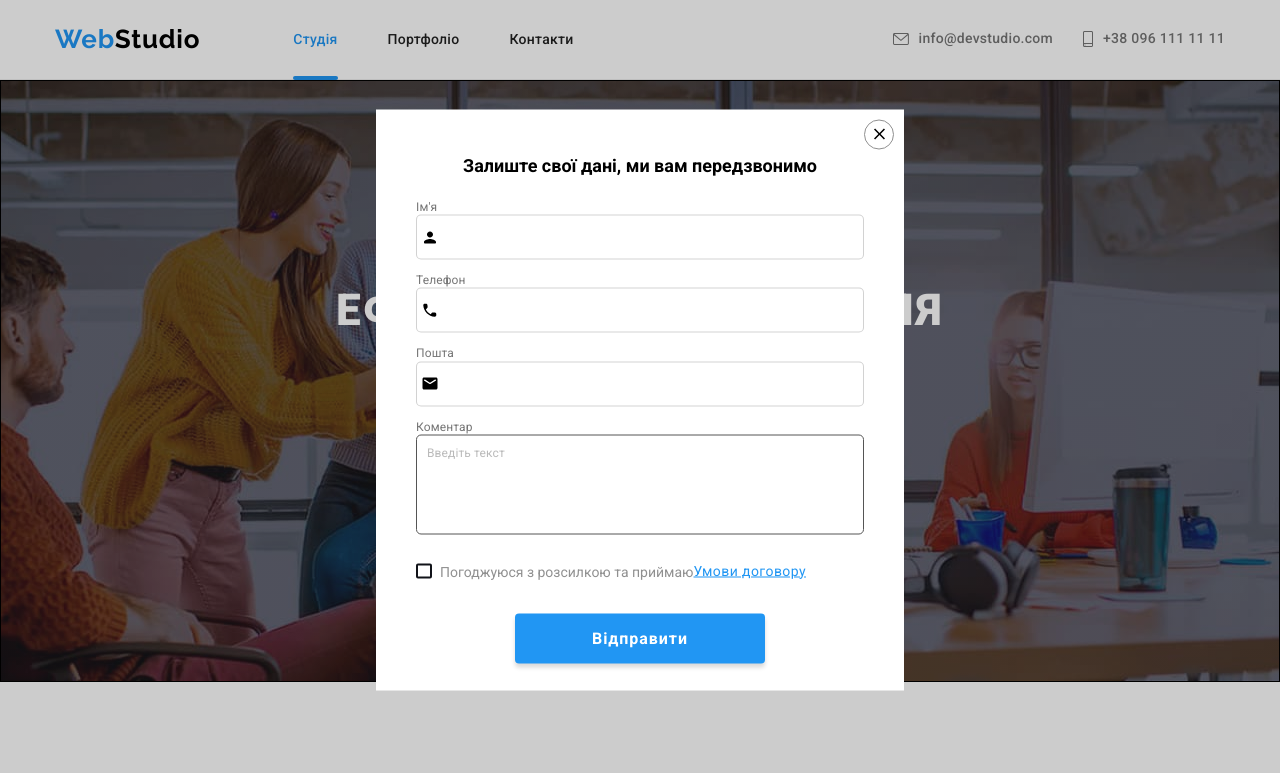
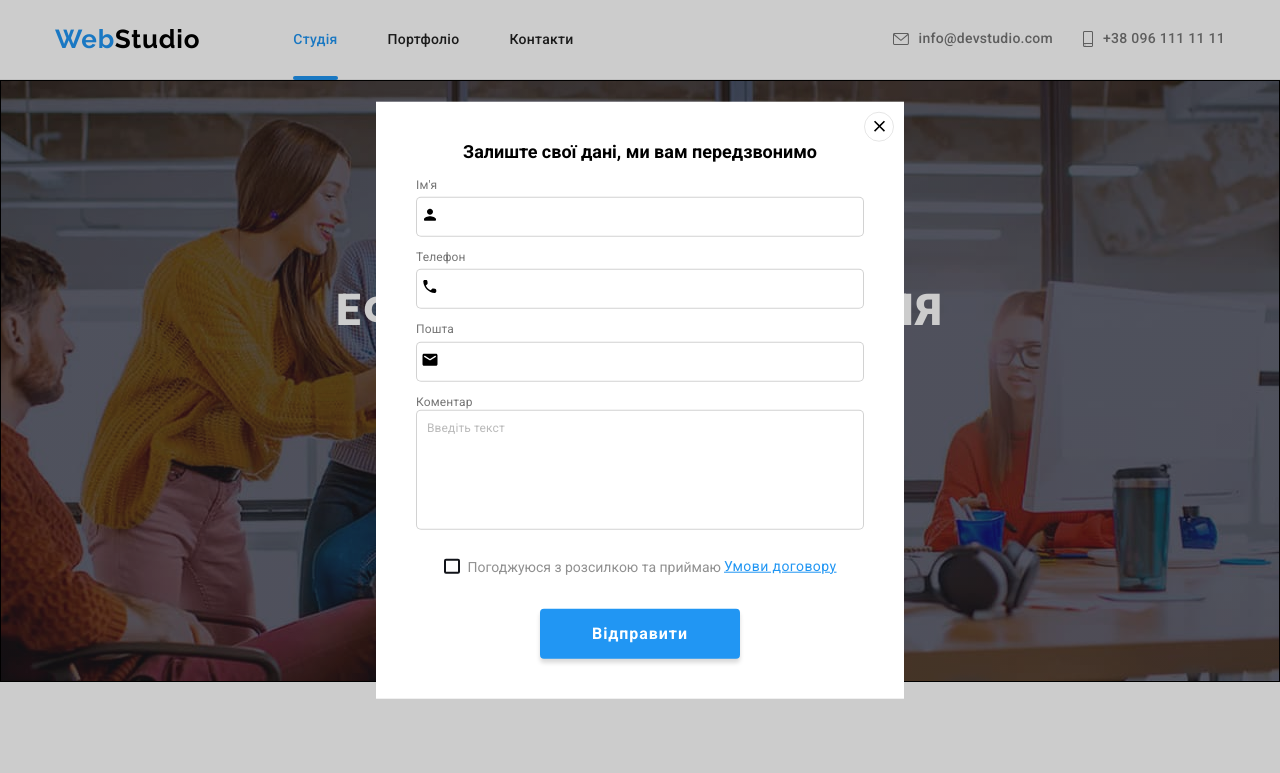
Before and after one commit to Nikolayarefin/HW-6, a plain HTML site: page index.html in a window 1280 px wide. Both pictures are taken after a click on the button "Замовити послугу". Shown: the top 773 px of the page. Drawn offline with nearby package versions, Linux system fonts and the light colour scheme.

Commit message:
correction-1

```diff
--- a/css/main.css
+++ b/css/main.css
@@ -428,7 +428,7 @@ box-shadow: 0px 1px 1px rgba(0, 0, 0, 0.12), 0px 4px 4px rgba(0, 0, 0, 0.06), 1p
   background: #2196f3;
   box-shadow: 0px 4px 4px rgba(0, 0, 0, 0.15);
   border-radius: 4px;
-  min-width: 250px;
+  min-width: 200px;
   height: 50px;
   border: 1px;
   display: flex;
--- a/css/styles.css
+++ b/css/styles.css
@@ -586,7 +586,7 @@ display: flex;
     background: #2196f3;
     box-shadow: 0px 4px 4px rgba(0, 0, 0, 0.15);
     border-radius: 4px;
-    min-width: 250px;
+    min-width: 200px;
     height: 50px;
     border: 1px;
     display: flex;
@@ -618,8 +618,8 @@ display: flex;
   left: 50%;
   transform: translate(-50%, -50%) scale(1);
   transition: transform 300ms linear;
-  padding-left: 40px;
-  padding-right: 40px;
+  padding: 40px;
+
 }
 
 .backdrop.is-hidden .modal {
@@ -629,7 +629,7 @@ display: flex;
 .modal-btn {
   width: 30px;
   height: 30px;
-  border: 1px solid #909090;
+  border: 1px solid rgba(0, 0, 0, 0.1);
   border-radius: 50%;
   background-color: transparent;
   position: absolute;
@@ -656,8 +656,7 @@ display: flex;
   font-size: 18px;
   font-weight: 600;
   text-align: center;
-  margin-top: 46px;
-  margin-bottom: 20px;
+  margin-bottom: 12px;
 }
 
 .modal-field {
@@ -667,20 +666,24 @@ display: flex;
 .modal-field-chec {
   margin-top: 20px;
   margin-bottom: 30px;
+  display: flex;
+  align-items: center;
+    justify-content: center;
 }
 
 .input-wrap {
   position: relative;
 }
 
-.modal-input {
+.modal-input{
   width: 100%;
-  height: 45px;
+  height: 40px;
   border: 1px solid rgba(33, 33, 33, 0.2);
   border-radius: 5px;
   font-size: 14px;
   padding-left: 35px;
   outline: transparent;
+  margin-top: 4px;
   transition: color 250ms cubic-bezier(0.4, 0, 0.2, 1);
 }
 
@@ -716,8 +719,8 @@ display: flex;
 
 .modal-comment {
   width: 100%;
-  height: 100px;
-  border: 1px solid #555555;
+  height: 120px;
+  border: 1px solid rgba(33, 33, 33, 0.2);
   border-radius: 5px;
   resize: none;
   padding: 10px;
@@ -730,6 +733,7 @@ display: flex;
   display: flex;
   align-items: center;
   position: relative;
+  /* padding-left: 12px; */
 }
 
 .check-text span {
@@ -768,7 +772,7 @@ display: flex;
   background: #2196f3;
   box-shadow: 0px 4px 4px rgba(0, 0, 0, 0.15);
   border-radius: 4px;
-  min-width: 250px;
+  min-width: 200px;
   height: 50px;
   border: 1px;
 }
@@ -787,8 +791,9 @@ display: flex;
 
 .form-link {
   font-size: 14px;
-  line-height: 1.71;
-  letter-spacing: 0.03em;
-  text-decoration: underline;
-  color: #2196f3;
+    line-height:1.71;
+    letter-spacing: 0.03em;
+    text-decoration-line: underline;
+    color: #2196F3;
+    padding-left: 3px;
 }
```
Also changed, not shown: index.html (+1 -2 lines).
